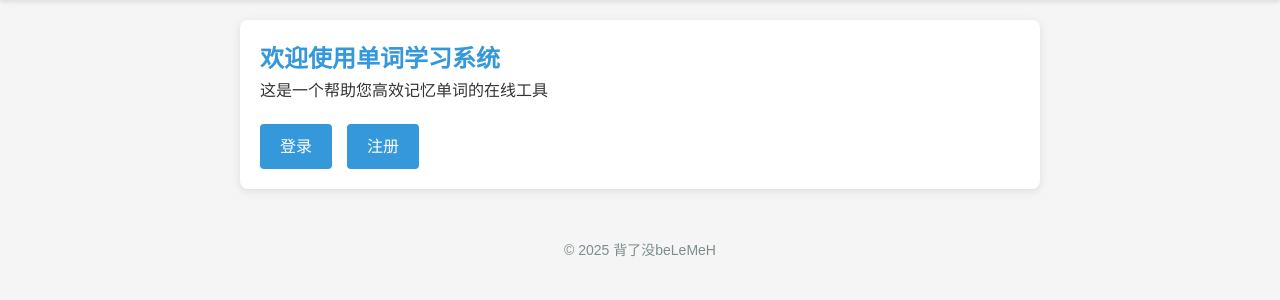
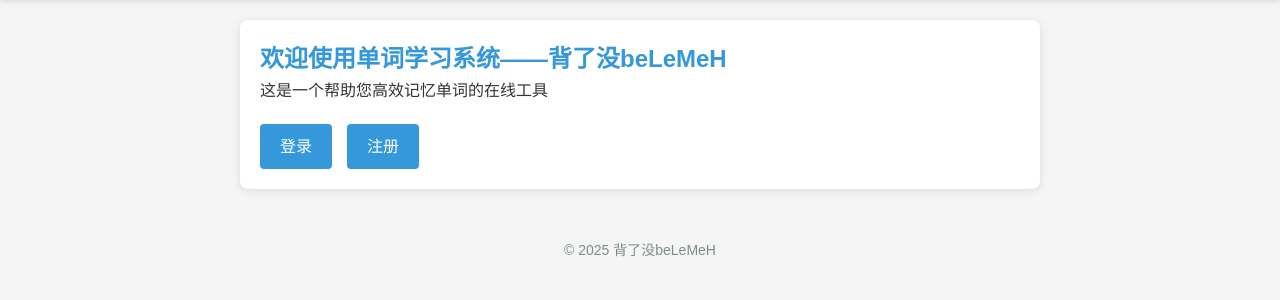
Before and after one commit to LiangMinhang/beLeMeH, a Flask app: page / in a window 1280 px wide. Shown: the part 122-422 px from the top of the page. Run offline with Flask 3, Linux system fonts and the light colour scheme.

Commit message:
index.html

```diff
--- a/beLeMeH/templates/index.html
+++ b/beLeMeH/templates/index.html
@@ -2,7 +2,7 @@
 
 {% block content %}
 <div class="container">
-    <h2>欢迎使用单词学习系统</h2>
+    <h2>欢迎使用单词学习系统——背了没beLeMeH</h2>
     <p>这是一个帮助您高效记忆单词的在线工具</p>
 
     {% if not current_user.is_authenticated %}
@@ -17,4 +17,5 @@
         </div>
     {% endif %}
 </div>
+
 {% endblock %}
```
